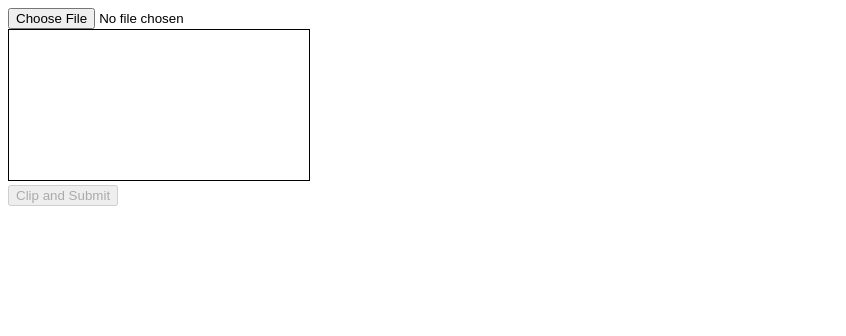
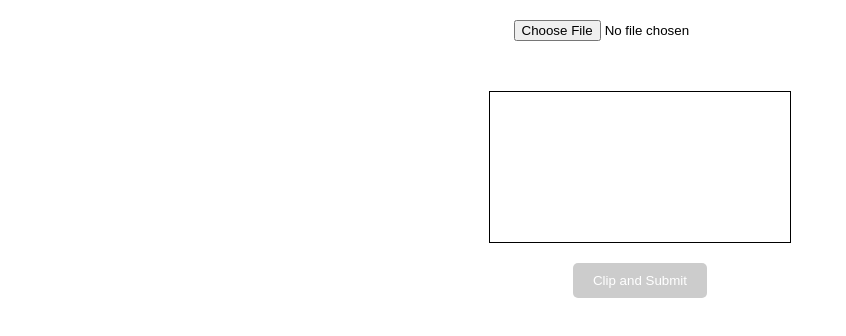
Before and after one commit to uaimmiau/analiza_obrazow, a website: page public/index.html in a window 1280 px wide. Shown: the whole page, without its empty margins (0-846 px from the left). Drawn offline with Linux system fonts and the light colour scheme.

Commit message:
added css

```diff
--- a/public/index.html
+++ b/public/index.html
@@ -3,6 +3,7 @@
     <head>
         <meta charset="UTF-8" />
         <meta name="viewport" content="width=device-width, initial-scale=1.0" />
+        <link rel="stylesheet" href="styles.css" />
         <title>Image Upload</title>
     </head>
     <body>
--- /dev/null
+++ b/public/styles.css
@@ -0,0 +1,35 @@
+body {
+    font-family: Arial, sans-serif;
+    margin: 20px;
+    display: flex;
+    flex-direction: column;
+    align-items: center;
+}
+
+form {
+    margin-bottom: 20px;
+}
+
+input[type="file"] {
+    display: block;
+    margin-bottom: 10px;
+}
+
+canvas {
+    display: block;
+    margin: 20px 0;
+}
+
+button {
+    padding: 10px 20px;
+    background-color: #007bff;
+    color: white;
+    border: none;
+    border-radius: 5px;
+    cursor: pointer;
+}
+
+button:disabled {
+    background-color: #cccccc;
+    cursor: not-allowed;
+}
```
